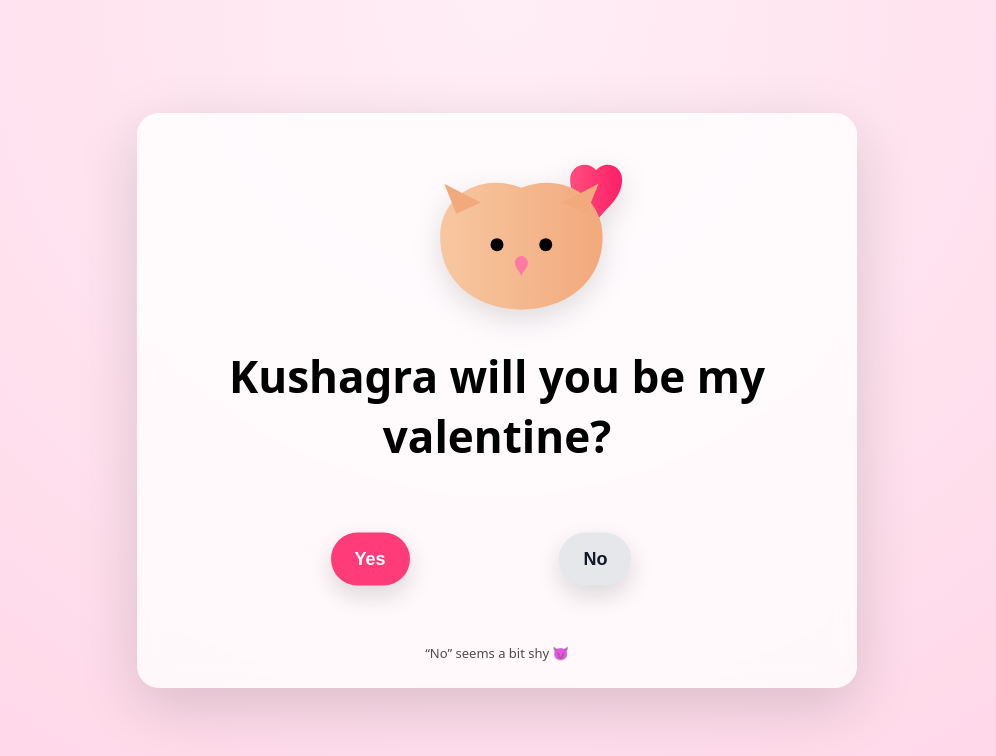
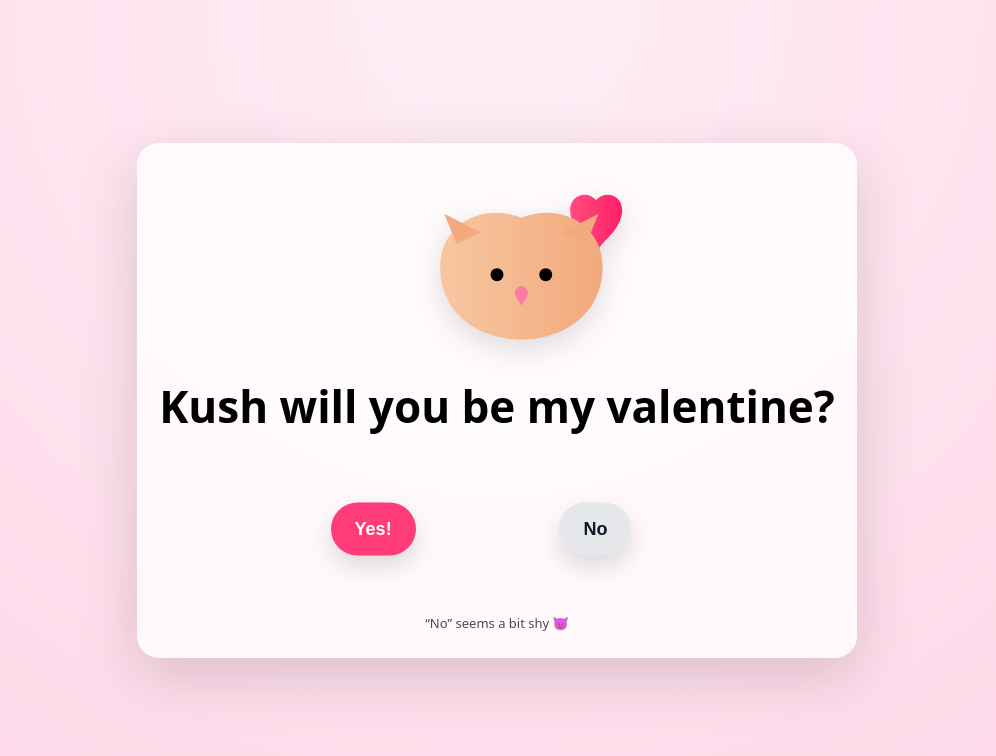
Before and after one commit to nandiniinj/val, a plain HTML site: page index.html in a window 1280 px wide. Shown: the whole page, without its empty margins (143-1139 px from the left). Drawn offline with nearby package versions, Linux system fonts and the light colour scheme.

Commit message:
Update index.html

```diff
--- a/index.html
+++ b/index.html
@@ -171,10 +171,10 @@
             fill="#ff7aa2"/>
     </svg>
 
-    <h1>Kushagra will you be my valentine?</h1>
+    <h1>Kush will you be my valentine?</h1>
 
     <section class="button-zone" id="zone">
-      <button id="yesBtn">Yes</button>
+      <button id="yesBtn">Yes!</button>
       <button id="noBtn">No</button>
     </section>
 
```
